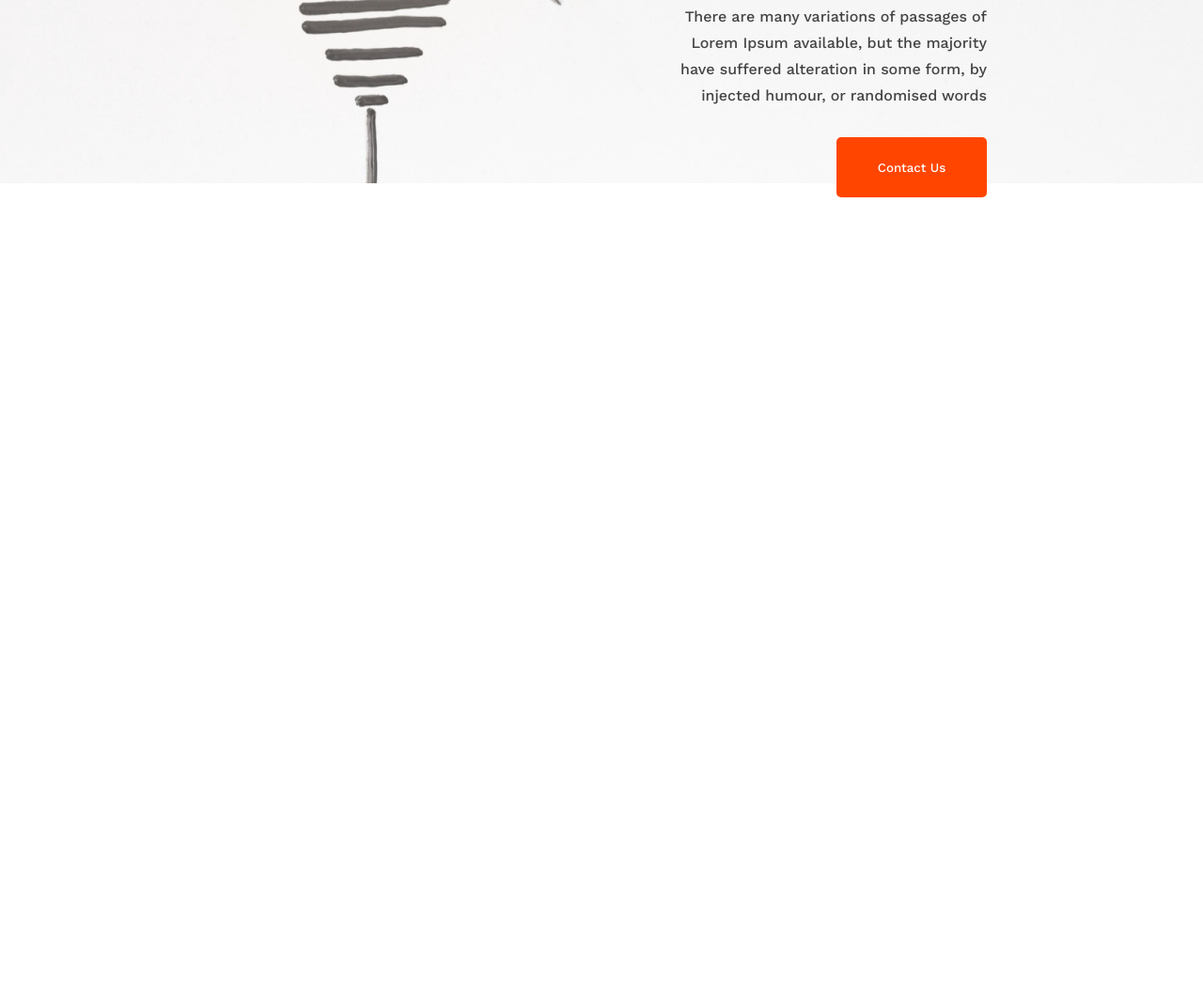
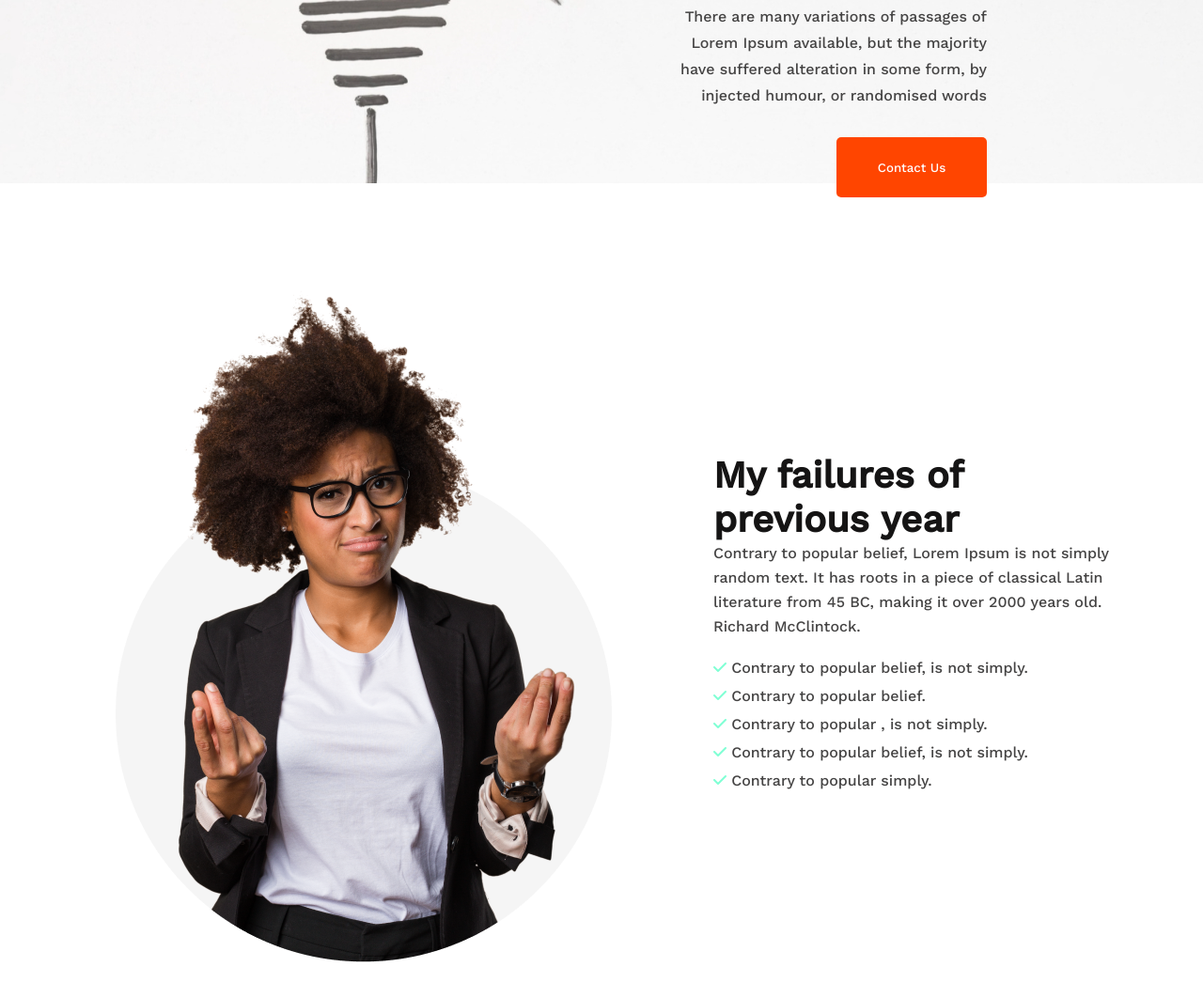
Before and after one commit to Bin-Amin/assignment-1, a plain HTML site: page index.html in a window 1280 px wide. Shown: the part 556-1618 px from the top of the page at 94% size. Before the commit the page ends 856 px from the top, so only its background shows below. Drawn offline with nearby package versions, Linux system fonts and the light colour scheme.

Commit message:
middel frist part is compalite

```diff
--- a/index.html
+++ b/index.html
@@ -7,6 +7,7 @@
     <link rel="preconnect" href="https://fonts.googleapis.com">
 <link rel="preconnect" href="https://fonts.gstatic.com" crossorigin>
 <link href="https://fonts.googleapis.com/css2?family=Inter:wght@500&family=Open+Sans&family=Oswald&family=Urbanist:ital,wght@0,100;0,200;0,300;0,400;0,500;0,600;0,700;0,800;0,900;1,100;1,200;1,300;1,400;1,500;1,600;1,700;1,800;1,900&family=Work+Sans:wght@500&display=swap" rel="stylesheet">
+<script src="https://kit.fontawesome.com/b676a1ef8f.js" crossorigin="anonymous"></script>
     <link rel="stylesheet" href="style.css">
     <title>new-year-new-me</title>
 </head>
@@ -23,7 +24,25 @@
 
     </header>
     <main>
-
+            <!-- Midele section -->
+            <div class="second-section">
+                <div class="img-section">
+                    <img src="/images/person.png" alt="person photo">
+                </div>
+                <div class="intodaction">
+                    <h3 class="second-title">
+                        My failures of previous year
+                    </h3>
+                        <p class="second-description">Contrary to popular belief, Lorem Ipsum is not simply random text. It has roots in a piece of classical Latin literature from 45 BC, making it over 2000 years old. Richard McClintock.</p>
+                       <div class="list">
+                        <p> <i class="fa-solid fa-check"></i> Contrary to popular belief, is not simply.</p>
+                        <p> <i class="fa-solid fa-check"></i> Contrary to popular belief.</p>
+                        <p> <i class="fa-solid fa-check"></i> Contrary to popular , is not simply.</p>
+                        <p> <i class="fa-solid fa-check"></i> Contrary to popular belief, is not simply.</p>
+                        <p> <i class="fa-solid fa-check"></i> Contrary to popular simply.</p>
+                       </div>
+                </div>
+            </div>
     </main>
     <footer>
 
--- a/style.css
+++ b/style.css
@@ -41,3 +41,32 @@ margin-bottom: 30px;
     border: 0;
     border-radius: 5px;
 }
+
+/* middle section style */
+.second-section{
+    display: flex;
+    margin: 100px;
+}
+.intodaction{
+    display: inline-block;
+    margin: auto;
+    margin-left: 90px;
+}
+.second-title{
+    font-weight: 700;
+font-size: 40px;
+line-height: 47px;
+color: #151414;
+}
+.second-description{
+    line-height: 26px;
+    color: #444343;
+    margin-bottom: 16px;
+}
+.list{
+    line-height:30px;
+    color: #444343;
+}
+.list>p>i{
+    color: aquamarine;
+}
```
